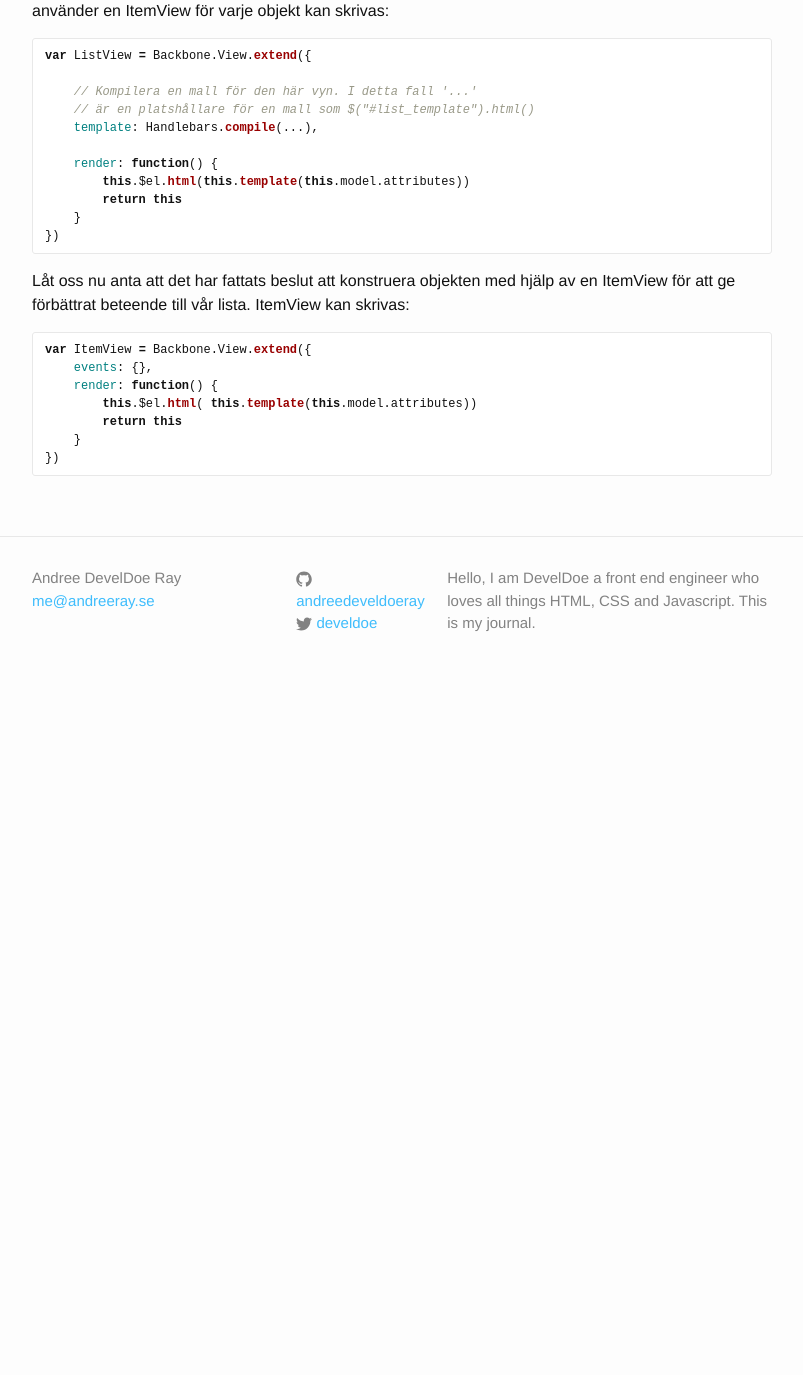
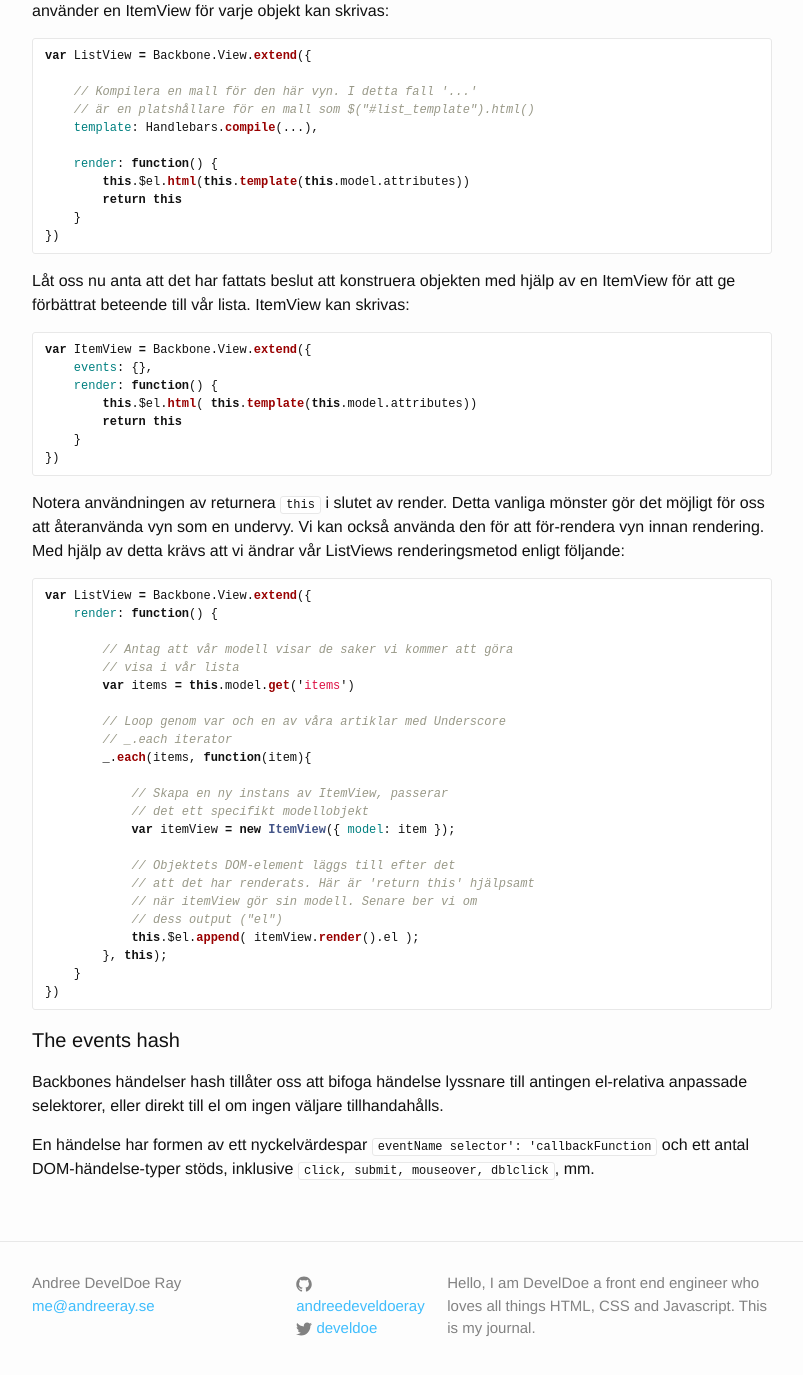
Before and after one commit to develdoe/develdoe.github.io, a Jekyll site: the page built from _posts/2017-10-30-backbonejs-basics.md, in a window 1280 px wide and 1400 px high, scrolled down 11796 px. Shown: the top 1375 px of the window, without its empty margins (238-1041 px from the left). Built offline with Jekyll 4.4.1, drawn with Linux system fonts in a browser that asks for light colours; before the commit the page ends 12491 px from its top, so only the background shows below that.

Commit message:
Update 2017-10-30-backbonejs-basics.md

````diff
--- a/_posts/2017-10-30-backbonejs-basics.md
+++ b/_posts/2017-10-30-backbonejs-basics.md
@@ -562,3 +562,37 @@ var ItemView = Backbone.View.extend({
     }
 })
 ```
+
+Notera användningen av returnera `this` i slutet av render. Detta vanliga mönster gör det möjligt för oss att återanvända vyn som en undervy. Vi kan också använda den för att för-rendera vyn innan rendering. Med hjälp av detta krävs att vi ändrar vår ListViews renderingsmetod enligt följande:
+
+```js
+var ListView = Backbone.View.extend({
+    render: function() {
+
+        // Antag att vår modell visar de saker vi kommer att göra
+        // visa i vår lista
+        var items = this.model.get('items')
+
+        // Loop genom var och en av våra artiklar med Underscore
+        // _.each iterator
+        _.each(items, function(item){
+
+            // Skapa en ny instans av ItemView, passerar
+            // det ett specifikt modellobjekt
+            var itemView = new ItemView({ model: item });
+
+            // Objektets DOM-element läggs till efter det
+            // att det har renderats. Här är 'return this' hjälpsamt
+            // när itemView gör sin modell. Senare ber vi om
+            // dess output ("el")
+            this.$el.append( itemView.render().el );
+        }, this);
+    }
+})
+```
+
+#### The events hash
+
+Backbones händelser hash tillåter oss att bifoga händelse lyssnare till antingen el-relativa anpassade selektorer, eller direkt till el om ingen väljare tillhandahålls.
+
+En händelse har formen av ett nyckelvärdespar `eventName selector': 'callbackFunction` och ett antal DOM-händelse-typer stöds, inklusive `click, submit, mouseover, dblclick`, mm.
````
